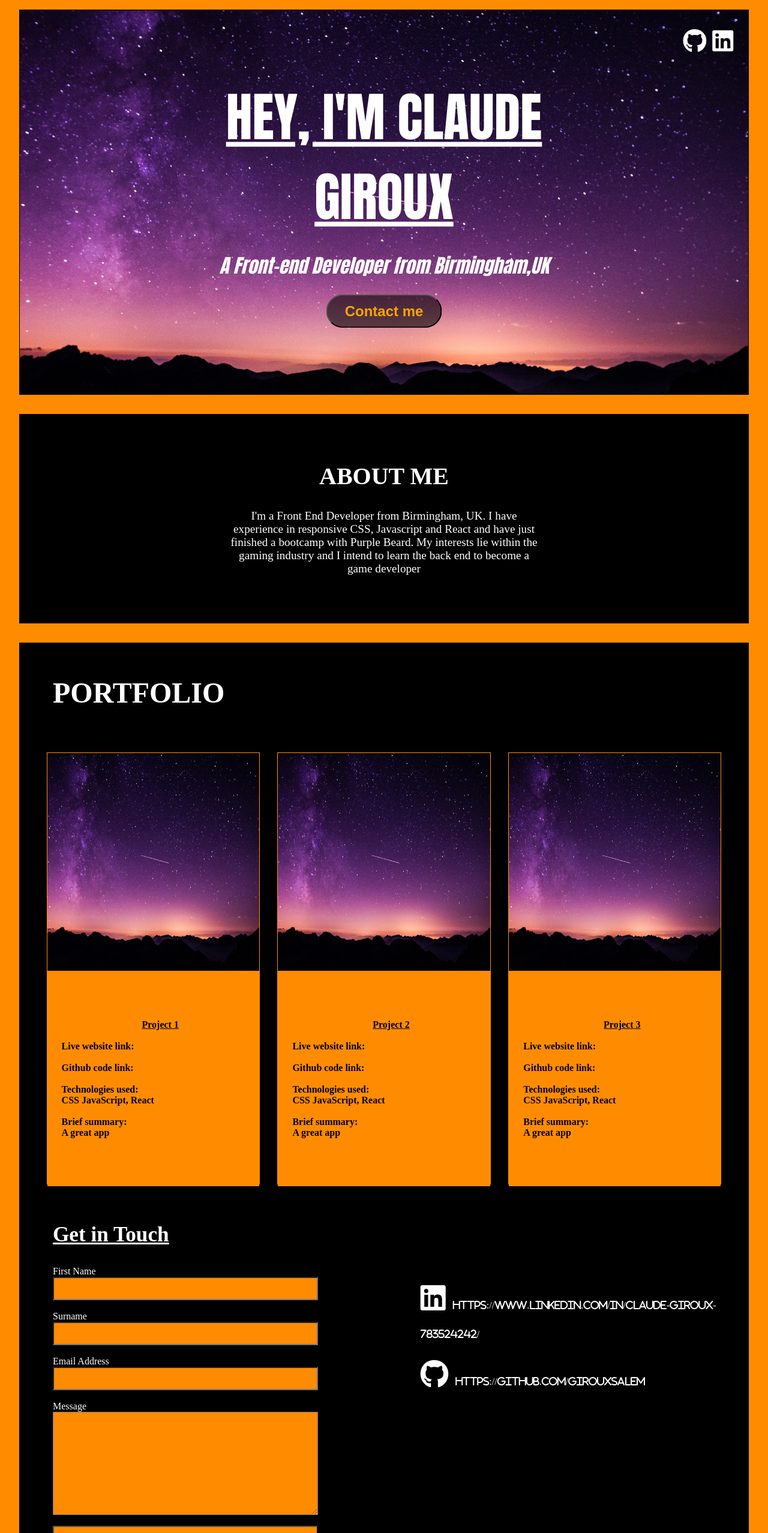
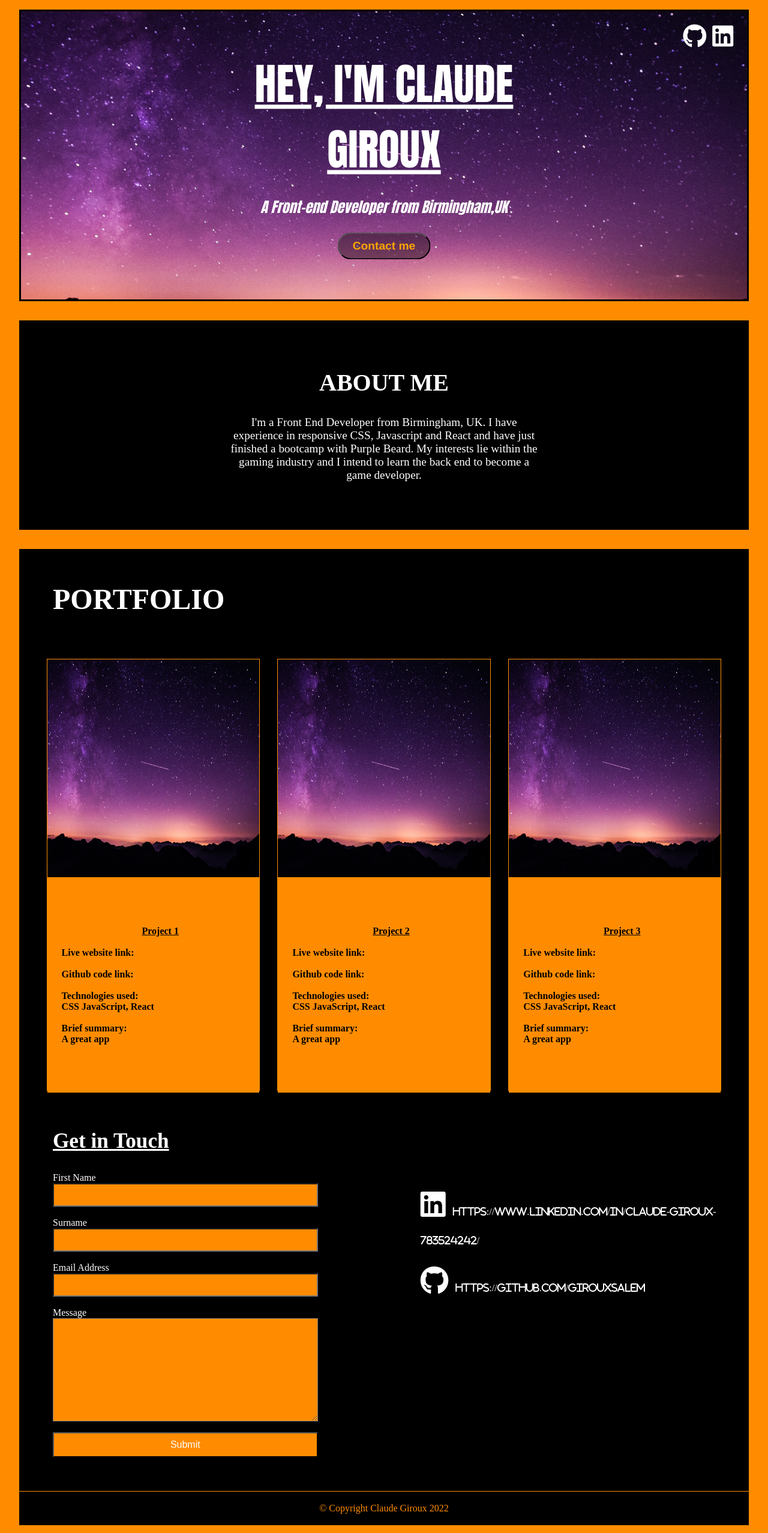
Before and after one commit to Girouxsalem/Portfolio-Host, a plain HTML site: page index.html in a window 1280 px wide. Shown: the top 2555 px of the page at 60% size. Drawn offline with Linux system fonts and the light colour scheme.

Commit message:
finishing touches for desktop version

```diff
--- a/index.html
+++ b/index.html
@@ -14,18 +14,18 @@
         <div class="hero-text">
         <h1>HEY, I'M CLAUDE GIROUX</h1>
         <p>A Front-end Developer from Birmingham,UK</p>
-        <button>Contact me</button>
+        <a href=""><button>Contact me</button></a>
         </div>
     </div>
-        <i id="github" class="fa-brands fa-github"></i>
-        <i id="linked" class="fa-brands fa-linkedin"></i>
+        <a href="https://github.com/Girouxsalem" target="_blank"><i id="github" class="fa-brands fa-github"></i></a>
+        <a href="https://www.linkedin.com/in/claude-giroux-783524242/" target="_blank"><i id="linked" class="fa-brands fa-linkedin"></i></a>
     </header>
     <main>
     <section>
     <div class="about-me-container">
         <div class="about-me-text">
             <h2>About me</h2>
-            <p>I'm a Front End Developer from Birmingham, UK. I have experience in responsive CSS, Javascript and React and have just finished a bootcamp with Purple Beard. My interests lie within the gaming industry and I intend to learn the back end to become a game developer</p>
+            <p>I'm a Front End Developer from Birmingham, UK. I have experience in responsive CSS, Javascript and React and have just finished a bootcamp with Purple Beard. My interests lie within the gaming industry and I intend to learn the back end to become a game developer.</p>
         </div>
     </div>
     </section>
@@ -80,8 +80,12 @@
         </section>
     </section>
         <section class="contact">
-            <i id="github2" class="fa-brands fa-github"> <span class="git">https://github.com/Girouxsalem</span></i>
-            <i id="linked2" class="fa-brands fa-linkedin"> <span class="link">https://www.linkedin.com/in/claude-giroux-783524242/</span></i>
+            <div> <a href="https://github.com/Girouxsalem" target="_blank">
+            <i id="github2" class="fa-brands fa-github"> <span class="git">https://github.com/Girouxsalem</span></i></a>
+            </div>
+            <div> <a href="https://www.linkedin.com/in/claude-giroux-783524242/" target="_blank">
+            <i id="linked2" class="fa-brands fa-linkedin"> <span class="link">https://www.linkedin.com/in/claude-giroux-783524242/</span></i></a>
+            </div>
         <section class="contact-form">
             <h5>Get in Touch</h5>
             <form action="">
@@ -90,7 +94,7 @@
                 <label for="Surname">Surname</label>
                 <input type="text" id="surname"> <br/>
                 <label for="Email">Email Address</label>
-                <input type="email" id="email"> <br/>
+                <input type="email" id="email" required> <br/>
                 <label for="Message">Message</label>
                 <textarea name="message" id="message" cols="30" rows="10"></textarea> <br/>
                 <input class="btn" type="submit">
@@ -98,6 +102,6 @@
         </section>
         </section>
         </main>
-        <footer &copy>Copyright Claude Giroux 2022</footer>
+        <footer>&copy; Copyright Claude Giroux 2022</footer>
 </body>
 </html>
--- a/style.css
+++ b/style.css
@@ -13,9 +13,18 @@ body {
     background-color:darkorange;
 }
 
-main, header, footer {
+header {
     margin: 1rem 2rem 2rem 2rem;
     position: relative;
+}
+
+main {
+    margin: 1rem 2rem 0 2rem;
+    position: relative;
+}
+
+footer {
+    margin: 0 2rem 1rem 2rem;
 }
 
 img {
@@ -29,9 +38,9 @@ img {
     background-repeat: no-repeat;
     background-size: cover;
     position: relative;
-    padding-bottom: 20rem;
-    padding-top: 20rem;
-    border: 1px solid black;
+    padding-bottom: 15rem;
+    padding-top: 15rem;
+    border: 3px solid black;
 
 }
 
@@ -44,6 +53,10 @@ img {
     color: white;
 }
 
+a #github:hover {
+    color: darkorange;
+}
+
 #linked {
     display: inline;
     position: absolute;
@@ -51,6 +64,10 @@ img {
     top: 5%;
     left: 95%;
     color: white;
+}
+
+a #linked:hover {
+    color: darkorange;
 }
 
 .hero-text {
@@ -64,7 +81,7 @@ img {
 }
 
 .hero-text h1 {
-    font-size: 5.5rem;
+    font-size: 4.5rem;
     font-weight: bold;
     text-decoration: underline;
     padding-bottom: 3vh;
@@ -72,18 +89,18 @@ img {
 
 .hero-text p {
     font-weight: lighter;
-    font-size: 2rem;
+    font-size: 1.5rem;
     padding-bottom: 3vh;
     font-style: italic;
 }
 
 .hero-text button {
     width: fit-content;
-    font-size: 1.5rem;
+    font-size: 1.2rem;
     font-weight: 600;
     padding: 0.5em 1.2em;
     border-radius: 30px;
-    background-color: rgba(0, 0, 0, 0.6);
+    background-color: rgba(0, 0, 0, 0.4);
     color: orange;
 }
 
@@ -170,7 +187,6 @@ ul {
 
 .contact {
     position: relative;
-    margin-bottom: 1rem;
     background-color: black;
     padding: 2rem 3.5rem;
     color: white;
@@ -187,14 +203,15 @@ h5 {
     top: 41%;
     left: 55%;
     font-size: 3rem;
+    color: white;
 }
+
 .git {
     font-size: 1rem;
 }
 
 .link {
     font-size: 1rem;
-    color: white;
 }
 
 #linked2 {
@@ -202,8 +219,16 @@ h5 {
     top: 21%;
     left: 55%;
     font-size: 3rem;
+    color: white;
 }
 
+a #github2:hover {
+    color: darkorange;
+}
+
+a #linked2:hover {
+    color: darkorange;
+}
 
 form {
     display: flex;
@@ -233,5 +258,9 @@ textarea {
 }
 
 footer {
-
+    background-color: black;
+    color: darkorange;
+    text-align: center;
+    padding: 1.2rem;
+    border-top: 1px solid darkorange;
 }
```
